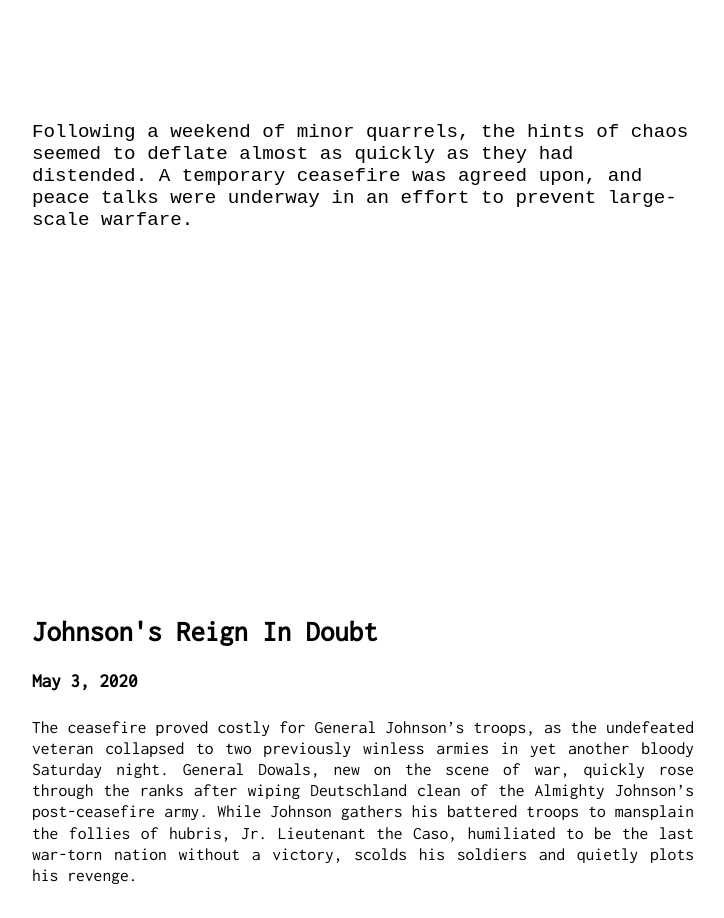
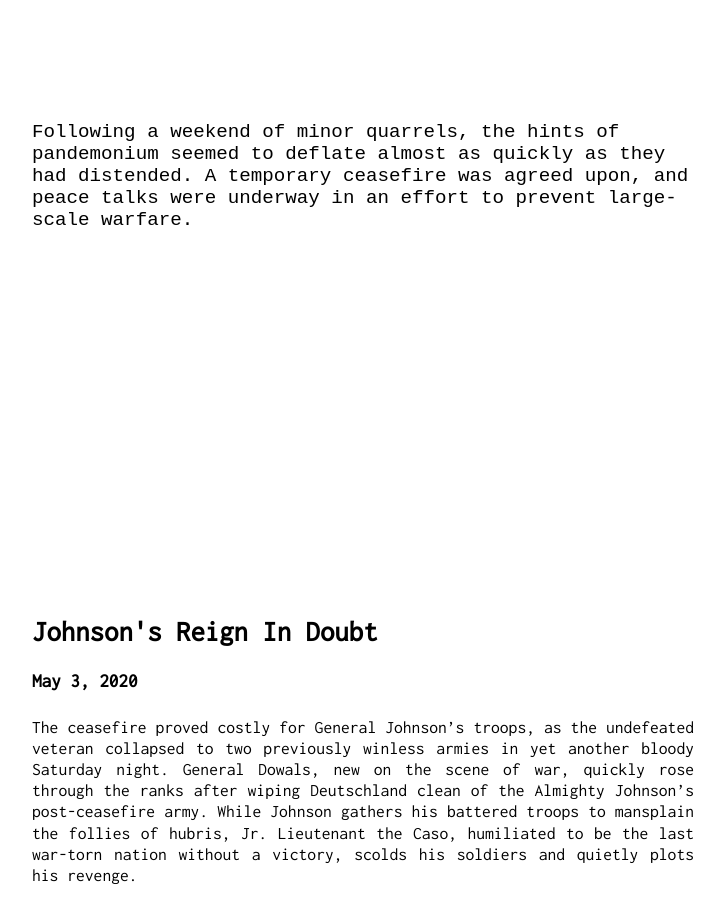
Before and after one commit to kduckets/tfw, a Next.js app: page / in a window 1280 px wide. Shown: the part 4040-4958 px from the top of the page, without its empty margins (277-1001 px from the left). Built offline with nearby package versions, Linux system fonts and the light colour scheme; a web font is replaced by a local one.

Commit message:
Update index.js

```diff
--- a/pages/index.js
+++ b/pages/index.js
@@ -138,7 +138,7 @@ export default function Home() {
       </div>
 
       <div className="fullHeight">
-      <p className="narration">Following a weekend of minor quarrels, the hints of chaos seemed to deflate almost as
+      <p className="narration">Following a weekend of minor quarrels, the hints of pandemonium seemed to deflate almost as
       quickly as they had distended. A temporary ceasefire was agreed upon, and peace talks were underway in an effort
       to prevent large-scale warfare.
       <br/>
```
